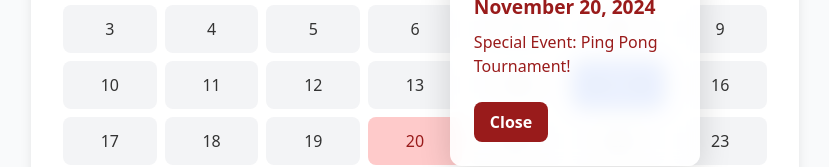
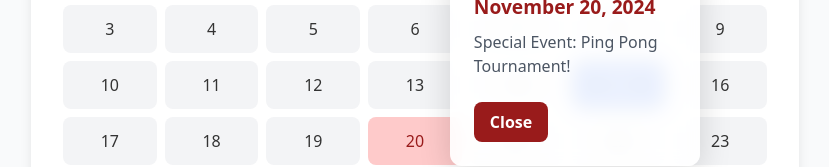
Before and after one commit to Wavvess/Hse-Ping-Pong, a website: page public/calendar.html in a window 1280 px wide. Both pictures are taken after a click on the element "20". Shown: the part 360-527 px from the top of the page, without its empty margins (225-1054 px from the left). Drawn offline with nearby package versions, Linux system fonts and the light colour scheme.

Commit message:
fix details text color from red to gray

```diff
--- a/public/css/calendar.css
+++ b/public/css/calendar.css
@@ -145,7 +145,7 @@
   }
 
   .popup-box.special-day-popup #popup-details {
-      color: #991b1b; /* Dark red text color for details on special days */
+    color: #4b5563;
   }
 
   .popup-box.special-day-popup .close-button {
```
